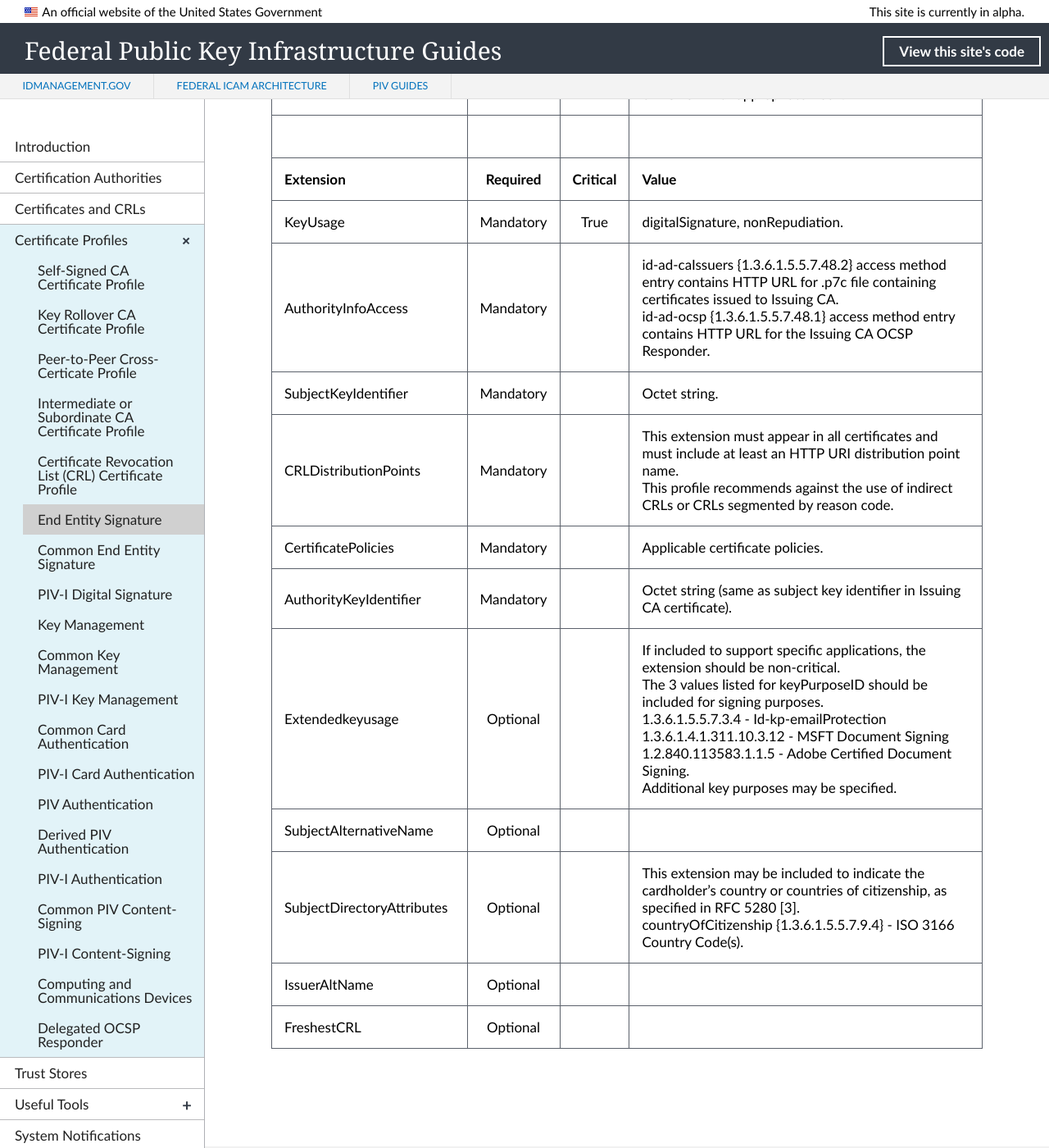
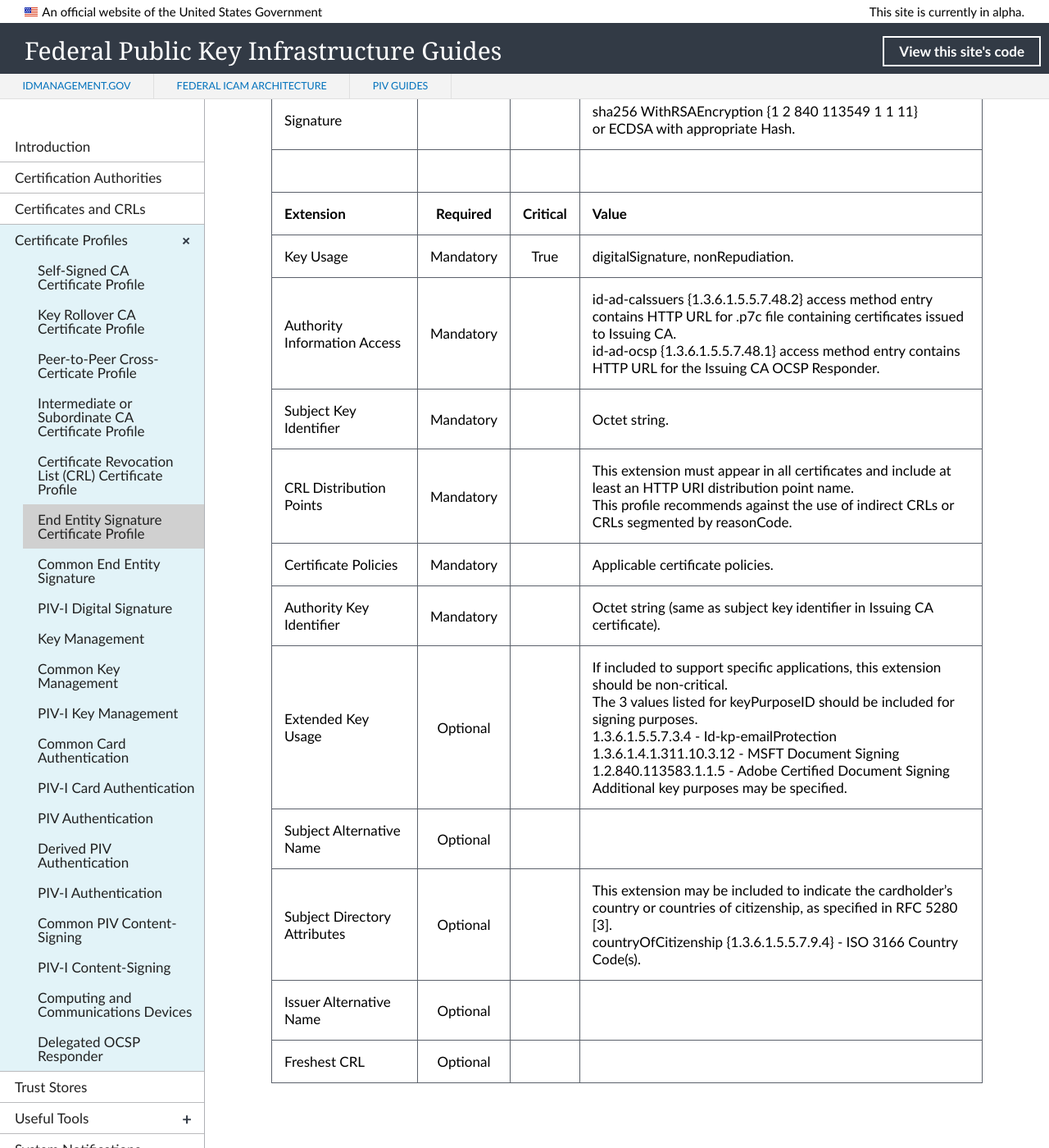
Before and after one commit to GSA/fpki-guides, a Jekyll site: the page built from _profiles/06_end_entity_sign.md, in a window 1280 px wide and 1400 px high, scrolled down 921 px. Shown: the whole window at 82% size. Built offline with Jekyll 4.4.1, drawn with Linux system fonts in a browser that asks for light colours; nearby versions of some CDN libraries; library files that are not in the unit come from our copies; some of the changed text lies outside the part shown.

Commit message:
Update 06_end_entity_sign.md
Changed title. Delete False. Split extensions into words and changes.

```diff
--- a/_profiles/06_end_entity_sign.md
+++ b/_profiles/06_end_entity_sign.md
@@ -1,6 +1,6 @@
 ---
 layout: default
-title: End Entity Signature
+title: End Entity Signature Certificate Profile
 permalink: profiles/endentitysign/
 ---
 
@@ -18,14 +18,14 @@
 | Signature   |       |       |   sha256 WithRSAEncryption {1 2 840 113549 1 1 11}<BR>or ECDSA with appropriate Hash.   |
 |               |                 |              |                                       |
 | **Extension** |  **Required**   | **Critical** | **Value**                             |
-| KeyUsage  | Mandatory | True |  digitalSignature, nonRepudiation. |
-|AuthorityInfoAccess   | Mandatory  |  | id-ad-caIssuers {1.3.6.1.5.5.7.48.2} access method entry contains HTTP URL for .p7c file containing certificates issued to Issuing CA.<BR>id-ad-ocsp {1.3.6.1.5.5.7.48.1} access method entry contains HTTP URL for the Issuing CA OCSP Responder. |
-| SubjectKeyIdentifier   | Mandatory |  | Octet string.  |
-| CRLDistributionPoints   | Mandatory |   |  This extension must appear in all certificates and must include at least an HTTP URI distribution point name.<BR>This profile recommends against the use of indirect CRLs or CRLs segmented by reason code. |
-| CertificatePolicies   | Mandatory  |  | Applicable certificate policies. |
-| AuthorityKeyIdentifier   | Mandatory  |  | Octet string (same as subject key identifier in Issuing CA certificate). |
-| Extendedkeyusage   | Optional |  |  If included to support specific applications, the extension should be non-critical.<BR>The 3 values listed for keyPurposeID should be included for signing purposes.<BR>1.3.6.1.5.5.7.3.4 - Id-kp-emailProtection<BR>1.3.6.1.4.1.311.10.3.12 - MSFT Document Signing<BR>1.2.840.113583.1.1.5 - Adobe Certified Document Signing.<BR>Additional key purposes may be specified.  |
-|SubjectAlternativeName   | Optional  |  |   |
-| SubjectDirectoryAttributes   | Optional  |  | This extension may be included to indicate the cardholder's country or countries of citizenship, as specified in RFC 5280 [3].<BR>countryOfCitizenship {1.3.6.1.5.5.7.9.4} - ISO 3166 Country Code(s). |
-| IssuerAltName   | Optional  |  |   |
-| FreshestCRL   | Optional  |  |   |
+| Key Usage  | Mandatory | True |  digitalSignature, nonRepudiation. |
+|Authority Information Access   | Mandatory  |  | id-ad-caIssuers {1.3.6.1.5.5.7.48.2} access method entry contains HTTP URL for .p7c file containing certificates issued to Issuing CA.<BR>id-ad-ocsp {1.3.6.1.5.5.7.48.1} access method entry contains HTTP URL for the Issuing CA OCSP Responder. |
+| Subject Key Identifier   | Mandatory |  | Octet string.  |
+| CRL Distribution Points   | Mandatory |   |  This extension must appear in all certificates and include at least an HTTP URI distribution point name.<BR>This profile recommends against the use of indirect CRLs or CRLs segmented by reasonCode. |
+| Certificate Policies   | Mandatory  |  | Applicable certificate policies. |
+| Authority Key Identifier   | Mandatory  |  | Octet string (same as subject key identifier in Issuing CA certificate). |
+| Extended Key Usage   | Optional |  |  If included to support specific applications, this extension should be non-critical.<BR>The 3 values listed for keyPurposeID should be included for signing purposes.<BR>1.3.6.1.5.5.7.3.4 - Id-kp-emailProtection<BR>1.3.6.1.4.1.311.10.3.12 - MSFT Document Signing<BR>1.2.840.113583.1.1.5 - Adobe Certified Document Signing<BR>Additional key purposes may be specified.  |
+| Subject Alternative Name   | Optional  |  |   |
+| Subject Directory Attributes   | Optional  |  | This extension may be included to indicate the cardholder's country or countries of citizenship, as specified in RFC 5280 [3].<BR>countryOfCitizenship {1.3.6.1.5.5.7.9.4} - ISO 3166 Country Code(s). |
+| Issuer Alternative Name   | Optional  |  |   |
+| Freshest CRL   | Optional  |  |   |
```
